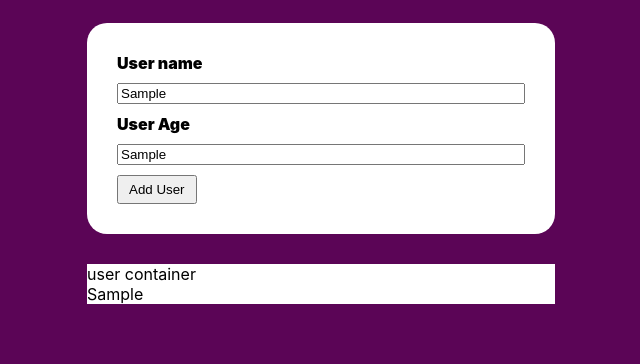
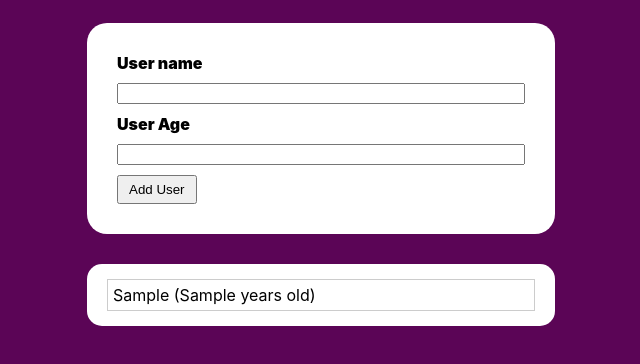
Before and after one commit to shrujan/React-Basic---UserComponent, a React (Create React App) app: page / in a window 1280 px wide. Both pictures are taken after typing "Sample", "Sample" into the empty fields and a click on the button "Add User". Shown: the top 364 px of the page, without its empty margins (319-959 px from the left). Built offline with nearby package versions, Linux system fonts and the light colour scheme.

Commit message:
basic form and listing done

```diff
--- /dev/null
+++ b/src/components/UserCard/user-card.component.tsx
@@ -0,0 +1,9 @@
+import styles from './user-card.module.scss'
+
+export const UserCard = (props: { userName: string, userAge: number}) => {
+  return (
+    <div className={ styles['user-card'] }>
+      { props.userName } ({ props.userAge } years old)
+    </div>
+  )
+}
--- /dev/null
+++ b/src/components/UserCard/user-card.module.scss
@@ -0,0 +1,11 @@
+.user-card {
+  border: 1px solid #ccc;
+  margin: 0px 10px;
+  padding: 5px;
+  &:first-of-type {
+    margin-top: 5px;
+  }
+  &:last-of-type {
+    margin-bottom: 5px;
+  }
+}
--- a/src/components/UserCardContainer/user-card-container.module.scss
+++ b/src/components/UserCardContainer/user-card-container.module.scss
@@ -1,4 +1,9 @@
 .user-card-container {
+  display: flex;
+  flex-direction: column;
+  gap: 5px;
+  padding: 10px;
   margin-top: 30px;
   background-color: #FFFFFF;
+  border-radius: 15px;
 }
--- a/src/components/UserCardContainer/user-card-coontainer.tsx
+++ b/src/components/UserCardContainer/user-card-coontainer.tsx
@@ -1,17 +1,14 @@
-import react, { useEffect, useState } from "react";
+import { useEffect } from "react";
+import { UserCard } from "../UserCard/user-card.component";
 import styles from './user-card-container.module.scss'
 
 export const UserCardContainer = (props: any) => {
 
-  useEffect(() => {
-    console.log(props)
-  })
-
   return (
     <section className={ styles['user-card-container'] }>
-      user container
-      { props.userList && props.userList.map((user: any) => (
-          <div> { user.userName }</div>
+      {
+        props.userList && props.userList.map((user: any) => (
+          <UserCard userName={ user.userName } userAge={ user.userAge }></UserCard>
         ))
       }
     </section>
--- a/src/components/UserFormComponent/user-form.tsx
+++ b/src/components/UserFormComponent/user-form.tsx
@@ -6,12 +6,12 @@ const UserForm = (props: any) => {
   const [ userAge, setUserAge ] = useState('');
 
   const saveForm = () => {
-    console.log("save form");
     props.updateUser({
       userName,
       userAge
     })
-
+    setUserName('');
+    setUserAge('');
   }
 
   return (
--- a/src/components/UsersContainer/users-container.tsx
+++ b/src/components/UsersContainer/users-container.tsx
@@ -1,12 +1,15 @@
 import { useState } from "react"
 import { UserCardContainer } from "../UserCardContainer/user-card-coontainer"
-import UserForm from "../UserFormComponent/user-form"
+import UserForm from "../UserFormComponent/user-form";
+
+interface UserInfo { userName: string, useAge: number }
 
 export const UsersContainer = () => {
-  const [ userList, updateUserList ] = useState<{ userName: string, useAge: number }[]>([]);
+  const [ userList, updateUserList ] = useState<UserInfo[]>([]);
 
-  const updateList = (userData: any) => {
-    updateUserList([ ...userList, userData])
+  const updateList = (userData: UserInfo) => {
+    updateUserList([ ...userList, userData]);
+
   }
 
   return (
```
